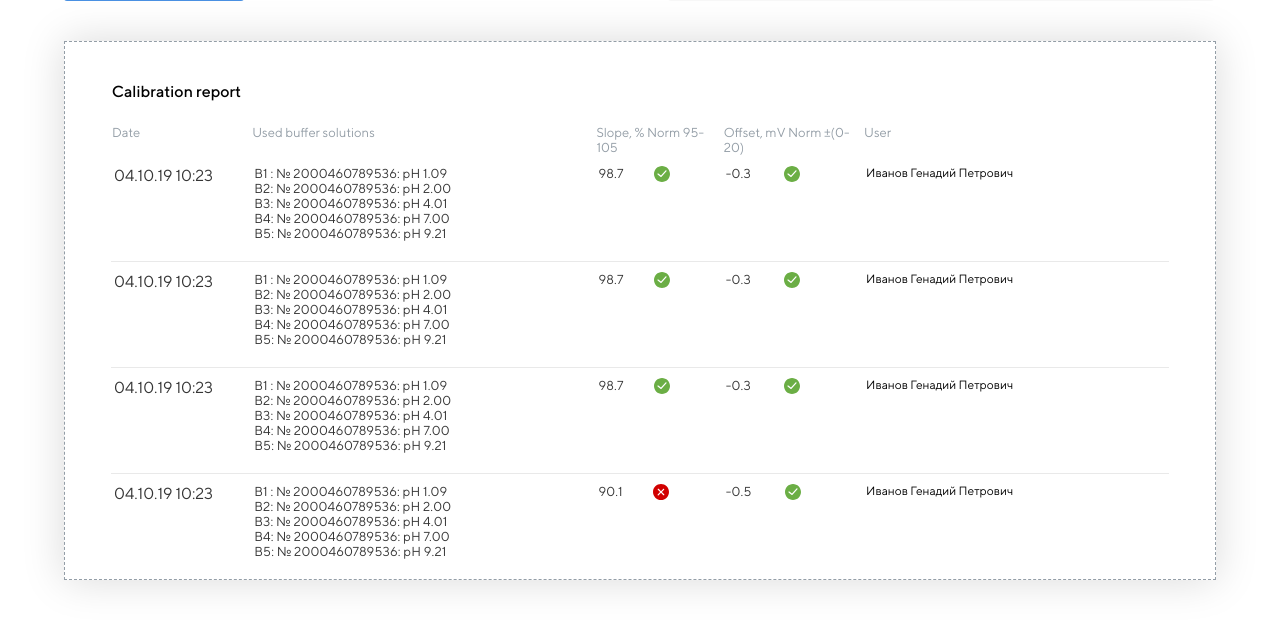
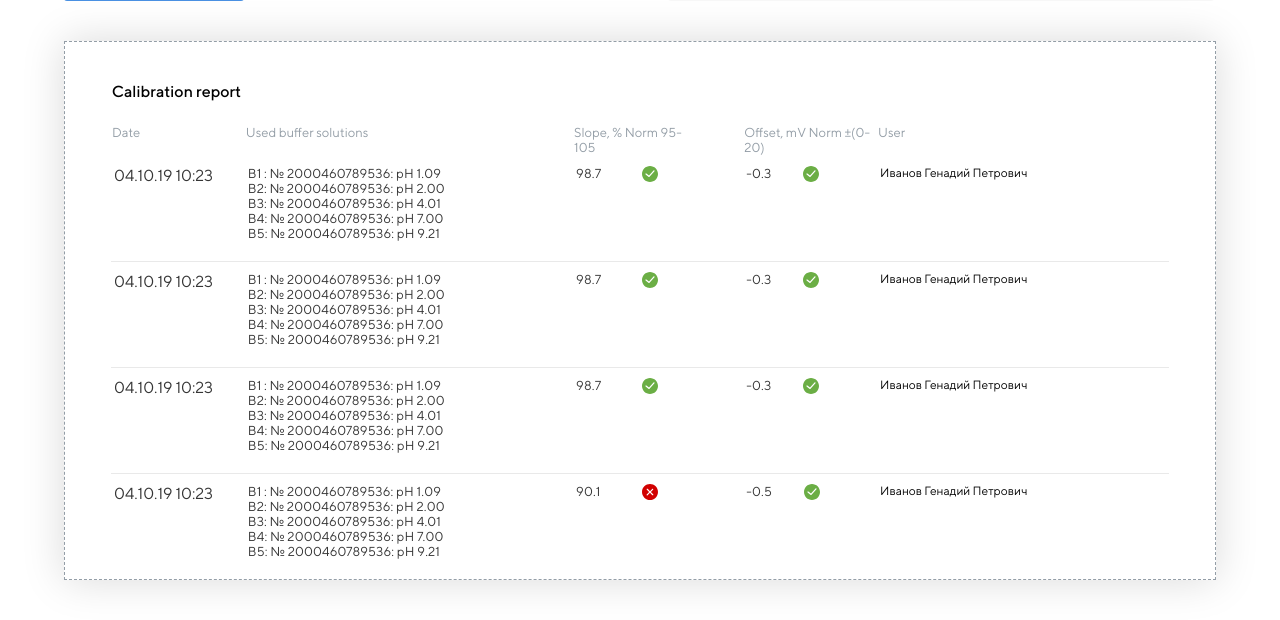
Before and after one commit to djino97/report_page, a PHP site: page / in a window 1280 px wide. Shown: the part 476-1096 px from the top of the page. Run offline with PHP 8.4, Linux system fonts and the light colour scheme.

Commit message:
Update styles.css

```diff
--- a/styles/styles.css
+++ b/styles/styles.css
@@ -260,7 +260,8 @@ table.report-table th {
 }
 
 .column-slope {
-    width: 10%;
+    width: 14%;
+    padding-right: 60px
 }
 
 .column-offset {
```
